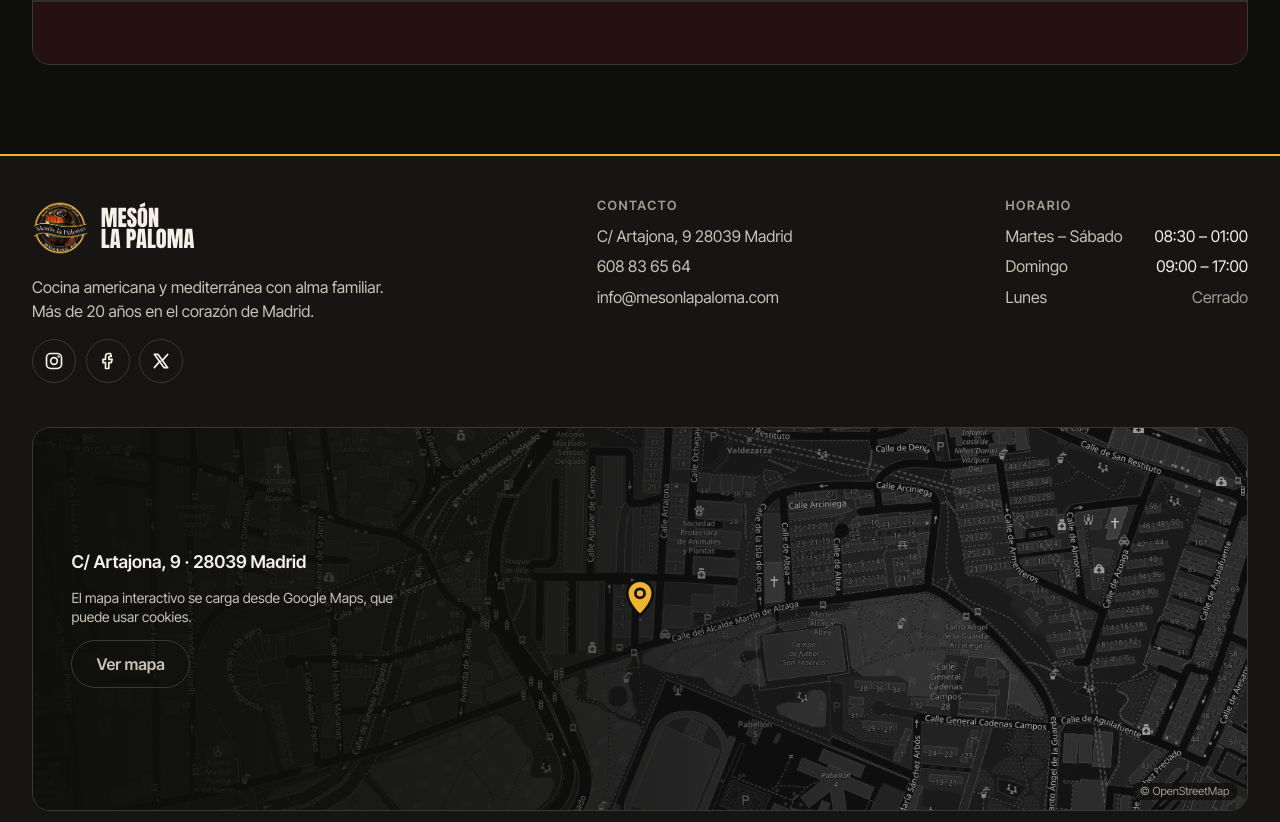
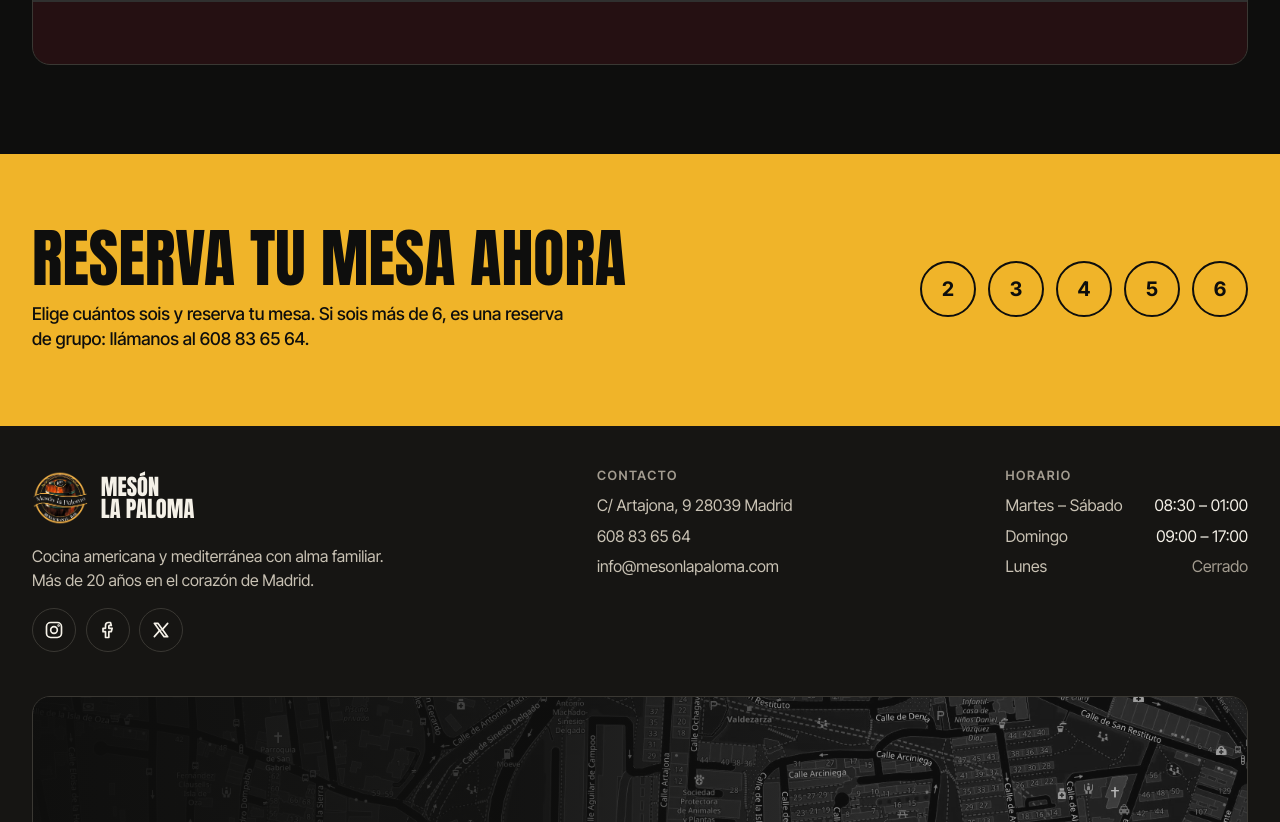
Before and after one commit to Magapp92/Meson_la_Paloma, a Next.js app in the folder frontend/: page /experiencias in a window 1280 px wide. Shown: the part 3458-4280 px from the top of the page. Built offline with nearby package versions, Linux system fonts and the light colour scheme.

Commit message:
Franja Reserva tu mesa ahora al final de las páginas interiores
La franja de Nosotros pasa a ser el componente BookingBand y se añade al final de la Carta y de Experiencias. La portada y Mi reserva no la llevan.

```diff
--- /dev/null
+++ b/frontend/components/booking-band/booking-band.css
@@ -0,0 +1,43 @@
+
+/* BOOKING BAND */
+
+/* Franja mostaza a todo el ancho de la pantalla (el ancho máximo lo pone el Container de dentro) */
+.BookingBand{
+    padding-block: clamp(2.5rem, 6vw, 4.5rem);
+
+    background-color: var(--accent);
+
+    color: var(--bg);
+}
+
+/* La franja va pegada al pie: en las páginas que la tienen, le quitamos al pie su margen de arriba */
+body:has(.BookingBand) .Footer{
+    margin-top: 0;
+}
+
+/* El título y el aviso a un lado y los círculos al otro, bajando de línea si no caben */
+.BookingBand-inner{
+    display: flex;
+    flex-flow: row wrap;
+    justify-content: space-between;
+    align-items: center;
+    gap: 1.5rem 2.5rem;
+}
+
+/* El título en grande con la fuente de títulos */
+.BookingBand-title{
+    font-family: var(--font-title);
+    font-size: clamp(2.25rem, 5.5vw, 4rem);
+    line-height: 1;
+    text-transform: uppercase;
+}
+
+/* El aviso de los grupos bajo el título, con un ancho máximo para que no se estire */
+.BookingBand-text{
+    max-width: 34rem;
+    margin-top: .75rem;
+
+    font-size: 1.1rem;
+    font-weight: 500;
+    line-height: 1.4;
+}
--- /dev/null
+++ b/frontend/components/booking-band/booking-band.jsx
@@ -0,0 +1,21 @@
+
+import { PartySizes } from '@components/party-sizes/party-sizes.jsx'
+import { CONTACT } from '@const/business.js'
+import './booking-band.css'
+
+/* Franja mostaza para reservar que va al final de las páginas interiores (todas menos la portada y Mi reserva),
+para que la opción de reservar se vea siempre. Lleva la invitación, el aviso de los grupos y los círculos */
+export const BookingBand = () => {
+
+    return (
+        <section className="BookingBand">
+            <div className="Container BookingBand-inner">
+                <div className="BookingBand-content">
+                    <h2 className="BookingBand-title">Reserva tu mesa ahora</h2>
+                    <p className="BookingBand-text">Elige cuántos sois y reserva tu mesa. Si sois más de 6, es una reserva de grupo: llámanos al {CONTACT.phone}.</p>
+                </div>
+                <PartySizes onAccent />
+            </div>
+        </section>
+    )
+}
--- a/frontend/views/experiences/experiences.css
+++ b/frontend/views/experiences/experiences.css
@@ -41,9 +41,9 @@
     margin-top: clamp(2rem, 5vw, 3.5rem);
 }
 
-/* La última noche deja espacio antes del pie */
-.Night:last-child{
-    margin-bottom: clamp(3rem, 7vw, 6rem);
+/* La franja de reserva, que va justo después de la última noche, se separa de ella */
+.Night + .BookingBand{
+    margin-top: clamp(3rem, 7vw, 6rem);
 }
 
 /* Tarjeta de cada noche con borde y esquinas redondeadas.
--- a/frontend/views/experiences/experiences.jsx
+++ b/frontend/views/experiences/experiences.jsx
@@ -1,4 +1,5 @@
 
+import { BookingBand } from '@components/booking-band/booking-band.jsx'
 import { DishList } from '@components/dish-list/dish-list.jsx'
 import { THEMED_NIGHTS } from '@const/themed-nights.js'
 import './experiences.css'
@@ -37,6 +38,7 @@ export const Experiences = () => {
                     </div>
                 </section>
             )}
+            <BookingBand />
         </main>
     )
 }
--- a/frontend/views/food-menu/food-menu.jsx
+++ b/frontend/views/food-menu/food-menu.jsx
@@ -1,4 +1,5 @@
 
+import { BookingBand } from '@components/booking-band/booking-band.jsx'
 import { DishList } from '@components/dish-list/dish-list.jsx'
 import { FOOD_MENU } from '@const/food-menu.js'
 import './food-menu.css'
@@ -49,6 +50,7 @@ export const FoodMenu = () => {
                     </section>
                 )}
             </div>
+            <BookingBand />
         </main>
     )
 }
```
Also changed, not shown: frontend/views/about/about.css (+0 -45 lines), frontend/views/about/about.jsx (+2 -13 lines).
